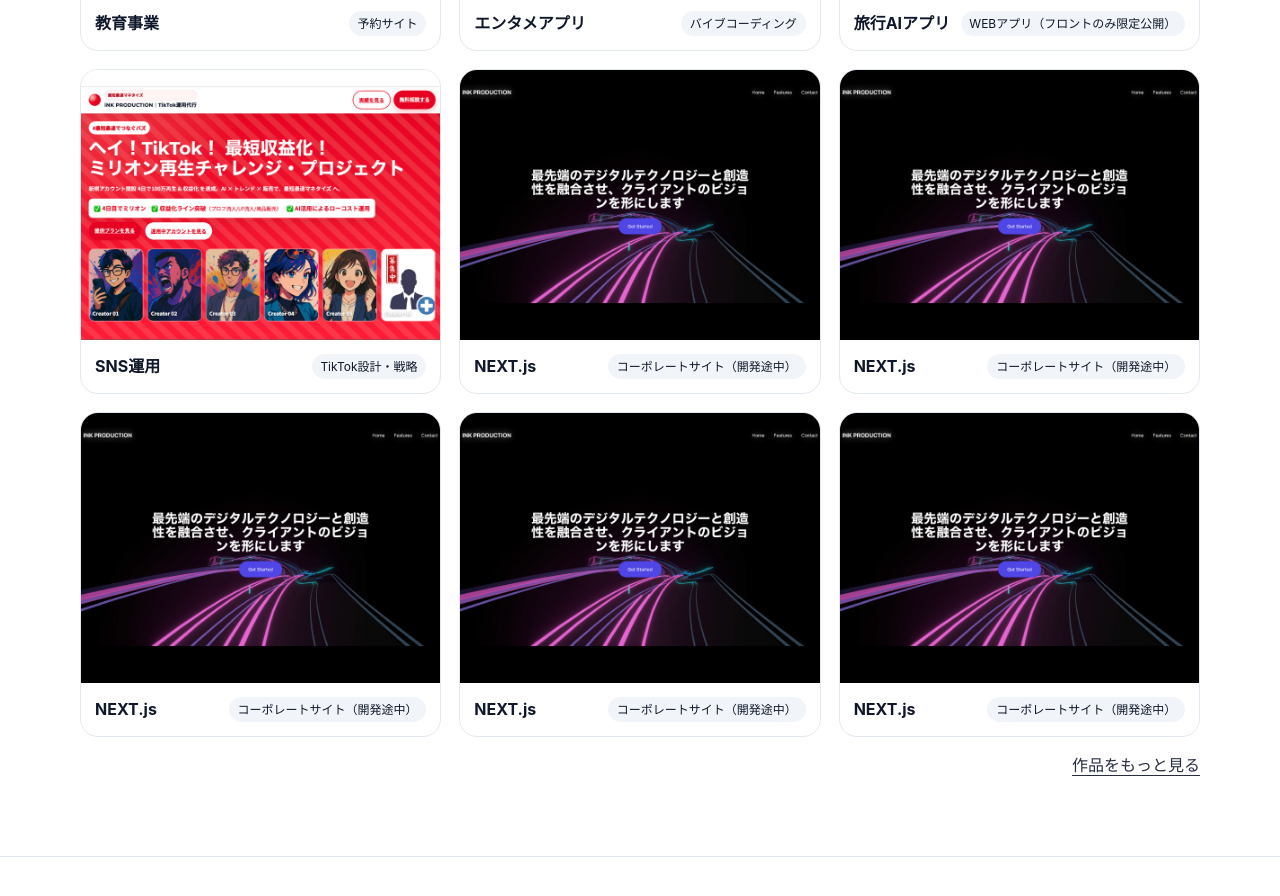
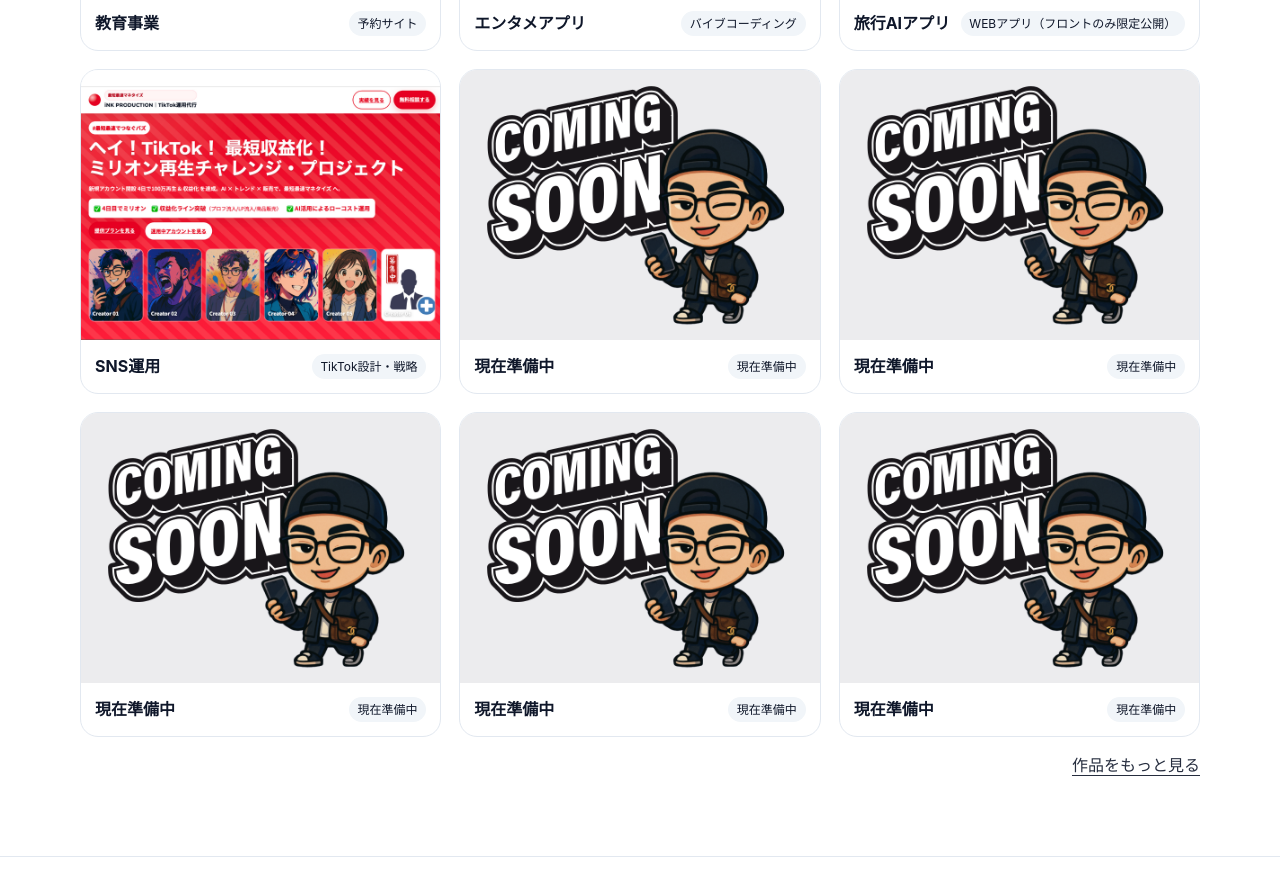
Before and after one commit to inkproduction1400-bot/portfolio, a plain HTML site: page index.html in a window 1280 px wide. Shown: the part 1930-2826 px from the top of the page. Drawn offline with Linux system fonts and the light colour scheme.

Commit message:
update: ホームページを更新

```diff
--- a/index.html
+++ b/index.html
@@ -335,47 +335,47 @@
           </div>
         </a>
         <a class="work" href="#" data-tag="hp" data-url="https://ink-production-hero-bzayabl9z-nagais-projects-5022eddb.vercel.app">
-          <div class="work-thumb"><img src="img/nextjs-ec.png" alt="NEXT.js ECサイト" style="width:100%;height:100%;object-fit:cover;">
+          <div class="work-thumb"><img src="img/coming.png" alt="NEXT.js ECサイト" style="width:100%;height:100%;object-fit:cover;">
         </div>
           <div class="work-body">
             <div style="display:flex;justify-content:space-between;align-items:center;gap:10px">
-              <h3 style="margin:0;font-size:16px">NEXT.js</h3><span class="tag">コーポレートサイト（開発途中）</span>
+              <h3 style="margin:0;font-size:16px">現在準備中</h3><span class="tag">現在準備中</span>
             </div>
           </div>
         </a>
         <a class="work" href="#" data-tag="hp" data-url="https://ink-production-hero-bzayabl9z-nagais-projects-5022eddb.vercel.app">
-          <div class="work-thumb"><img src="img/nextjs-ec.png" alt="NEXT.js ECサイト" style="width:100%;height:100%;object-fit:cover;">
+          <div class="work-thumb"><img src="img/coming.png" alt="NEXT.js ECサイト" style="width:100%;height:100%;object-fit:cover;">
         </div>
           <div class="work-body">
             <div style="display:flex;justify-content:space-between;align-items:center;gap:10px">
-              <h3 style="margin:0;font-size:16px">NEXT.js</h3><span class="tag">コーポレートサイト（開発途中）</span>
+              <h3 style="margin:0;font-size:16px">現在準備中</h3><span class="tag">現在準備中</span>
             </div>
           </div>
         </a>
         <a class="work" href="#" data-tag="hp" data-url="https://ink-production-hero-bzayabl9z-nagais-projects-5022eddb.vercel.app">
-          <div class="work-thumb"><img src="img/nextjs-ec.png" alt="NEXT.js ECサイト" style="width:100%;height:100%;object-fit:cover;">
+          <div class="work-thumb"><img src="img/coming.png" alt="NEXT.js ECサイト" style="width:100%;height:100%;object-fit:cover;">
         </div>
           <div class="work-body">
             <div style="display:flex;justify-content:space-between;align-items:center;gap:10px">
-              <h3 style="margin:0;font-size:16px">NEXT.js</h3><span class="tag">コーポレートサイト（開発途中）</span>
+              <h3 style="margin:0;font-size:16px">現在準備中</h3><span class="tag">現在準備中</span>
             </div>
           </div>
         </a>
         <a class="work" href="#" data-tag="hp" data-url="https://ink-production-hero-bzayabl9z-nagais-projects-5022eddb.vercel.app">
-          <div class="work-thumb"><img src="img/nextjs-ec.png" alt="NEXT.js ECサイト" style="width:100%;height:100%;object-fit:cover;">
+          <div class="work-thumb"><img src="img/coming.png" alt="NEXT.js ECサイト" style="width:100%;height:100%;object-fit:cover;">
         </div>
           <div class="work-body">
             <div style="display:flex;justify-content:space-between;align-items:center;gap:10px">
-              <h3 style="margin:0;font-size:16px">NEXT.js</h3><span class="tag">コーポレートサイト（開発途中）</span>
+              <h3 style="margin:0;font-size:16px">現在準備中</h3><span class="tag">現在準備中</span>
             </div>
           </div>
         </a>
         <a class="work" href="#" data-tag="hp" data-url="https://ink-production-hero-bzayabl9z-nagais-projects-5022eddb.vercel.app">
-          <div class="work-thumb"><img src="img/nextjs-ec.png" alt="NEXT.js ECサイト" style="width:100%;height:100%;object-fit:cover;">
+          <div class="work-thumb"><img src="img/coming.png" alt="NEXT.js ECサイト" style="width:100%;height:100%;object-fit:cover;">
         </div>
           <div class="work-body">
             <div style="display:flex;justify-content:space-between;align-items:center;gap:10px">
-              <h3 style="margin:0;font-size:16px">NEXT.js</h3><span class="tag">コーポレートサイト（開発途中）</span>
+              <h3 style="margin:0;font-size:16px">現在準備中</h3><span class="tag">現在準備中</span>
             </div>
           </div>
         </a>
```
Also changed, not shown: img/coming.png (added).
